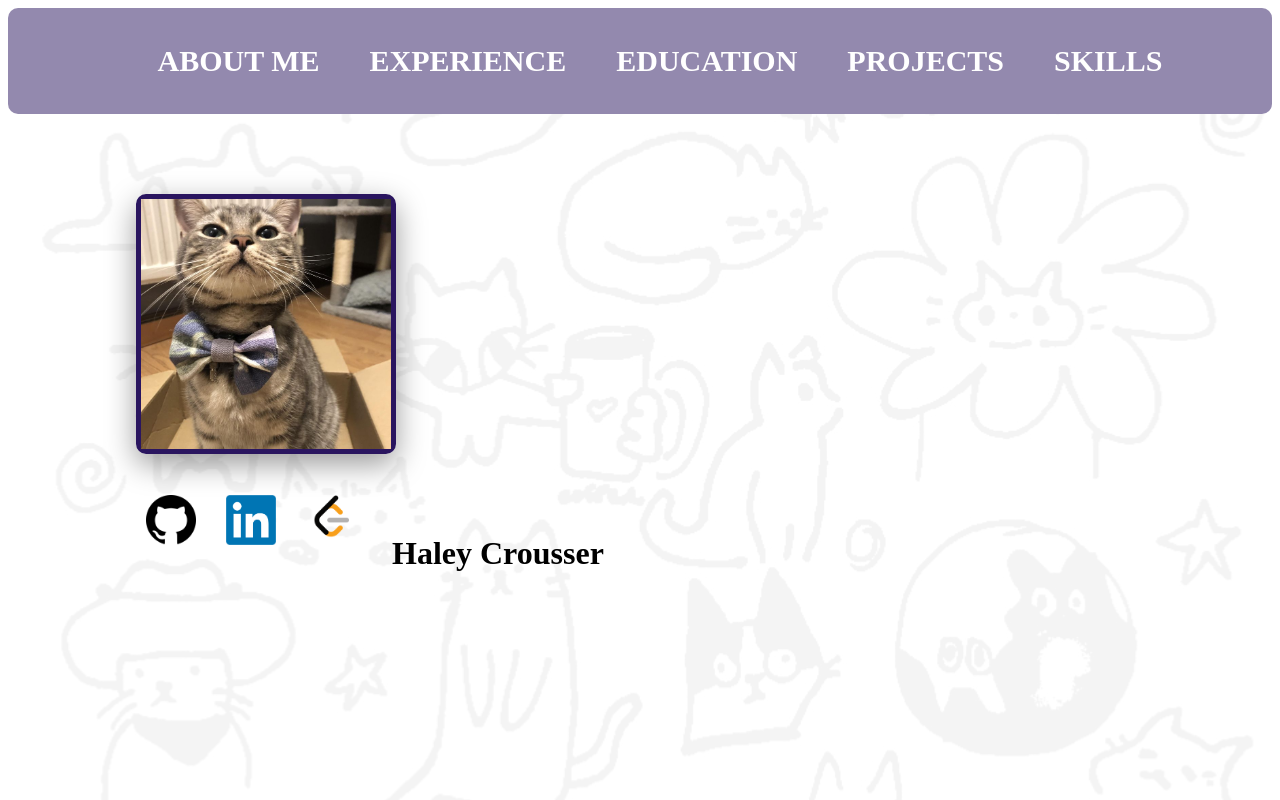
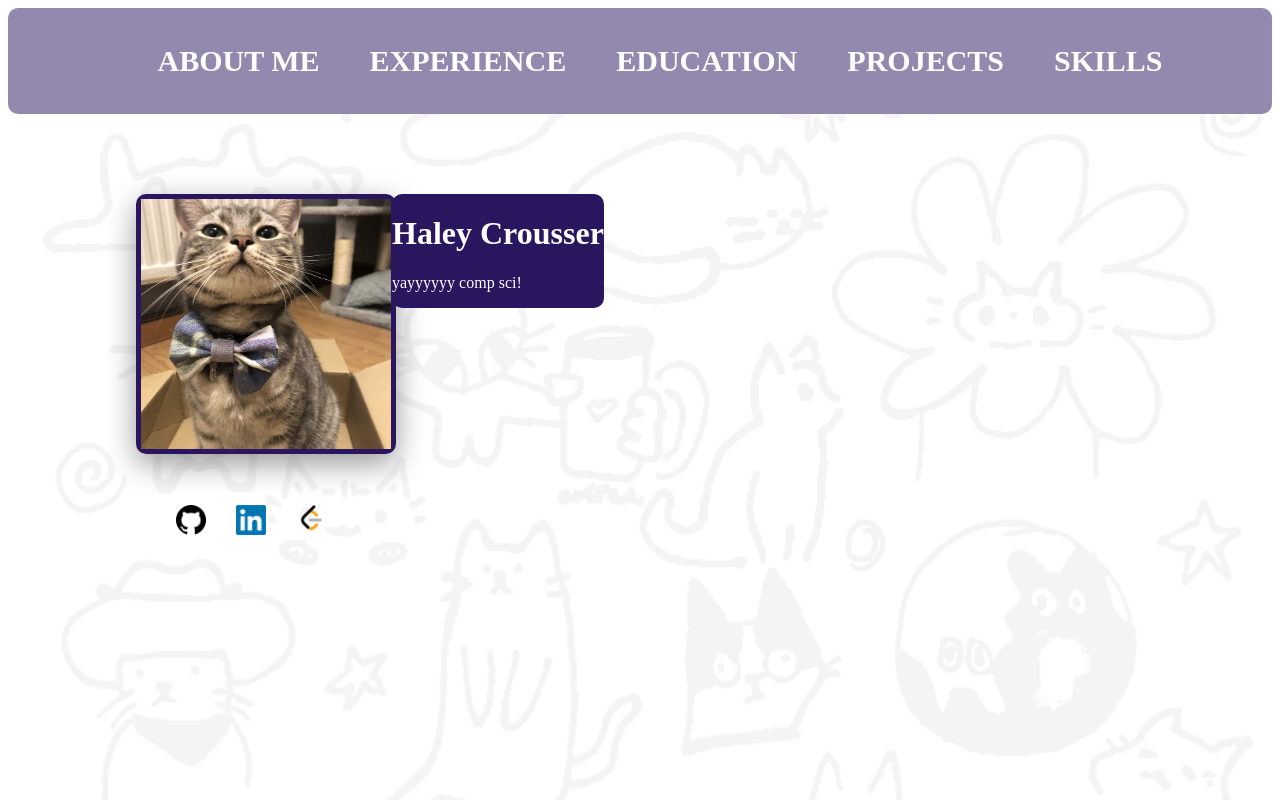
Before and after one commit to haleycrousser/MyWebsiteResume, a React (Vite) app in the folder myResumeWebsite/: page / in a window 1280 px wide. Shown: the top 800 px of the page. Built offline with nearby package versions, Linux system fonts and the light colour scheme.

Commit message:
fixed cursor offset issue

```diff
--- a/myResumeWebsite/package.json
+++ b/myResumeWebsite/package.json
@@ -12,7 +12,8 @@
   "dependencies": {
     "react": "^19.2.0",
     "react-dom": "^19.2.0",
-    "react-router-dom": "^7.13.1"
+    "react-router-dom": "^7.13.1",
+    "react-transition-group": "^4.4.5"
   },
   "devDependencies": {
     "@eslint/js": "^9.39.1",
--- a/myResumeWebsite/src/App.jsx
+++ b/myResumeWebsite/src/App.jsx
@@ -1,4 +1,5 @@
 import { BrowserRouter, Routes, Route } from 'react-router-dom';
+import { CSSTransition, TransitionGroup } from "react-transition-group";
 
 import Header from './Components/Header.jsx'
 import Footer from './Components/Footer.jsx'
--- a/myResumeWebsite/src/Pages/AboutMe.jsx
+++ b/myResumeWebsite/src/Pages/AboutMe.jsx
@@ -18,10 +18,14 @@ function AboutMe() {
         ctx.fillRect(0,0,canvas.width,canvas.height); // fill entire canvas with white
 
         const handleMouseMove = (e) => { // add new point to trail on mouse move
+            // Use canvas-relative coordinates so the trail aligns with the cursor even if the canvas is positioned or scaled.
+            const rect = canvas.getBoundingClientRect();
+            const x = e.clientX - rect.left;
+            const y = e.clientY - rect.top;
 
             trail.current.push({ //tracks mouse position and life of each point
-                x: e.clientX,
-                y: e.clientY,
+                x,
+                y,
                 life: 1 // life starts at 1 and will decrease to 0
             });
 
@@ -45,7 +49,7 @@ function AboutMe() {
                 ctx.fill();
 
                 // shrink / fade trail
-                point.life -= 0.02;
+                point.life -= 0.05;
 
                 if(point.life <= 0){
                     trail.current.splice(index,1);
@@ -72,6 +76,7 @@ function AboutMe() {
 
                  <div className="textbox">
                     <h1>Haley Crousser</h1>
+                    <p>yayyyyyy comp sci!</p>
                 </div>
 
 
--- a/myResumeWebsite/src/index.css
+++ b/myResumeWebsite/src/index.css
@@ -51,12 +51,25 @@
 
 .textbox{
     position: absolute;
-    top: 50%;
+    top: 10%;
     left: 30%;
     z-index: 4;
     font-family: "Gluten", cursive;
-    color:rgb(0, 0, 0);
+    color:rgb(255, 255, 255);
 
+    background-color: #2a155f;
+    border-radius: 10px;
+
+}
+
+#textbox h1{
+    font-size: 50px;
+    margin: 20px;
+}
+
+#textbox p{
+    font-size: 20px;
+    margin: 20px;
 }
 
 #profilePic{
@@ -98,7 +111,7 @@
 }
 
 .socialIcon{
-    width: 50px;
+    width: 30px;
     cursor: pointer;
     transition: transform 0.2s ease;
 }
```
Also changed, not shown: 1 other file (tests, documents, lock files or other folders).
